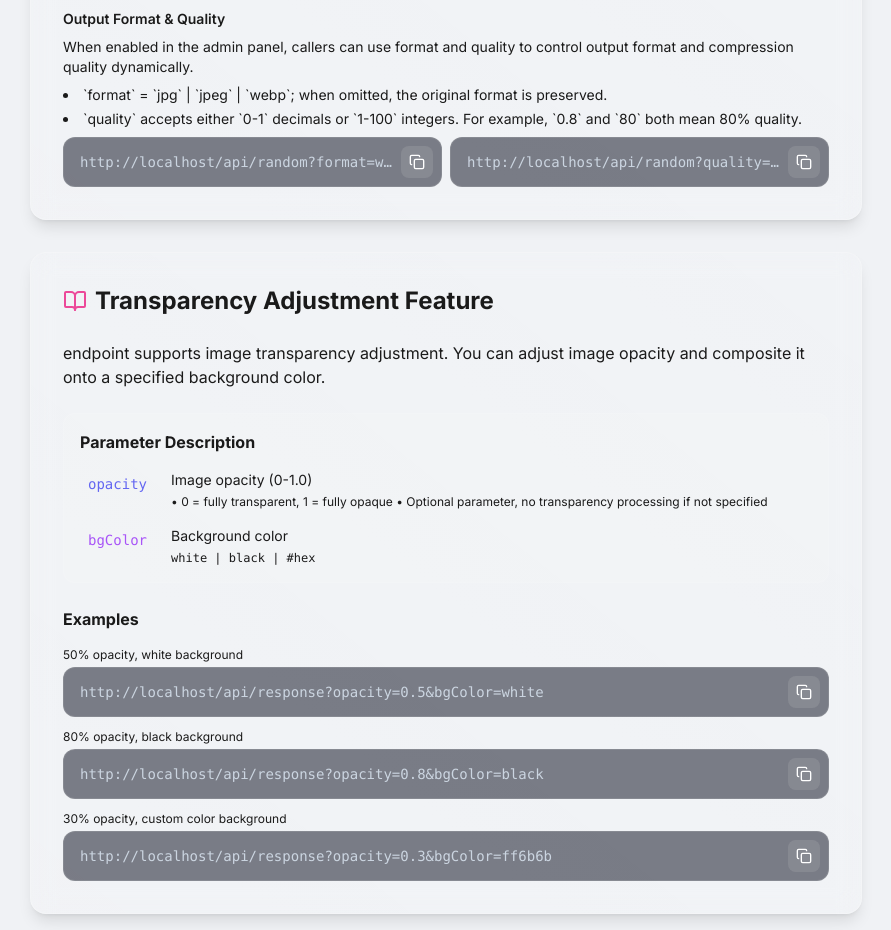
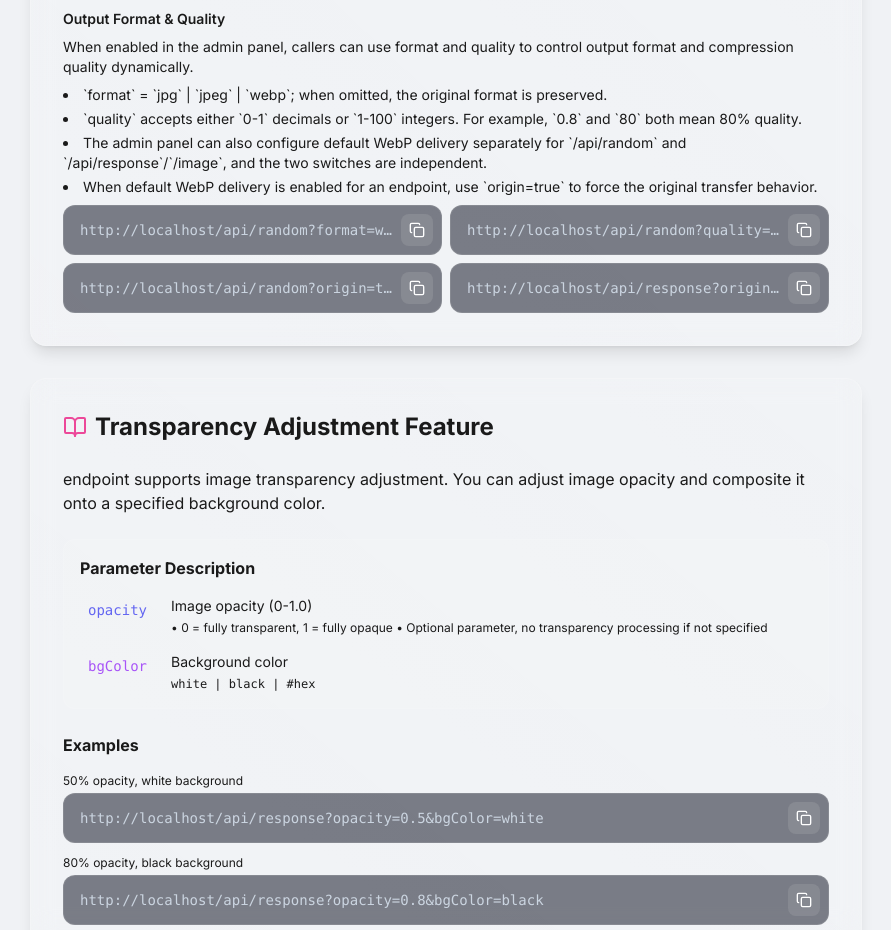
Before and after one commit to Aierlanta/Cloudinary-photo, a Next.js app: page /api/docs in a window 1280 px wide. Shown: the part 1680-2610 px from the top of the page, without its empty margins (194-1085 px from the left). Built offline with nearby package versions, Linux system fonts and the light colour scheme; no server answers.

Commit message:
feat: 更新API文档，添加WebP传输和原始传输的说明及示例

```diff
--- a/src/app/api/docs/page.tsx
+++ b/src/app/api/docs/page.tsx
@@ -283,11 +283,15 @@ function APIDocsContent() {
                 <ul className="list-disc list-inside space-y-1">
                   <li>{t.apiDocs.outputFormatNote}</li>
                   <li>{t.apiDocs.outputQualityNote}</li>
+                  <li>{t.apiDocs.outputDefaultWebpNote}</li>
+                  <li>{t.apiDocs.outputOriginNote}</li>
                 </ul>
                 <div className="grid gap-2 sm:grid-cols-2">
                   {[
                     { id: "output-webp", label: t.apiDocs.exampleFormatWebp, url: "/api/random?format=webp" },
                     { id: "output-quality", label: t.apiDocs.exampleQuality80, url: "/api/random?quality=0.8" },
+                    { id: "output-origin-random", label: t.apiDocs.exampleOriginRandom, url: "/api/random?origin=true" },
+                    { id: "output-origin-response", label: t.apiDocs.exampleOriginResponse, url: "/api/response?origin=true" },
                   ].map((ex) => (
                     <div key={ex.id} className="bg-slate-950/50 rounded-xl p-2 pl-4 border border-white/10 flex items-center gap-2">
                       <code className="flex-1 font-mono text-xs sm:text-sm text-slate-300 truncate">
--- a/src/i18n/locales/en.ts
+++ b/src/i18n/locales/en.ts
@@ -700,12 +700,16 @@ export const en: Translations = {
     outputControlDesc: 'When enabled in the admin panel, callers can use format and quality to control output format and compression quality dynamically.',
     outputFormatNote: '`format` = `jpg` | `jpeg` | `webp`; when omitted, the original format is preserved.',
     outputQualityNote: '`quality` accepts either `0-1` decimals or `1-100` integers. For example, `0.8` and `80` both mean 80% quality.',
+    outputDefaultWebpNote: 'The admin panel can also configure default WebP delivery separately for `/api/random` and `/api/response`/`/image`, and the two switches are independent.',
+    outputOriginNote: 'When default WebP delivery is enabled for an endpoint, use `origin=true` to force the original transfer behavior.',
     exampleLandscapeRandom: 'Random landscape',
     exampleLandscapeResponse: 'Direct landscape',
     exampleResizeCover: 'Resize 800x600 cover',
     exampleResizeContain: 'Resize 800x600 contain',
     exampleFormatWebp: 'Return WebP format',
     exampleQuality80: 'Return at 80% quality',
+    exampleOriginRandom: 'Random endpoint fallback to origin',
+    exampleOriginResponse: 'Response endpoint fallback to origin',
     transparencyAdjustment: 'Transparency Adjustment Feature',
     transparencyIntro: 'endpoint supports image transparency adjustment. You can adjust image opacity and composite it onto a specified background color.',
     parameterDescription: 'Parameter Description',
--- a/src/i18n/locales/zh.ts
+++ b/src/i18n/locales/zh.ts
@@ -698,12 +698,16 @@ export const zh: Translations = {
     outputControlDesc: '当管理后台启用了对应开关后，可以通过 format 和 quality 动态控制返回图片的格式与压缩质量。',
     outputFormatNote: '`format` = `jpg` | `jpeg` | `webp`，不传时保持原图格式。',
     outputQualityNote: '`quality` 支持 `0-1` 小数或 `1-100` 整数，例如 `0.8` 与 `80` 都表示 80% 质量。',
+    outputDefaultWebpNote: '管理后台还可以分别为 `/api/random` 与 `/api/response`/`/image` 配置“默认使用 WebP 传输”，两者互不影响。',
+    outputOriginNote: '当某个端点启用了默认 WebP 传输时，可通过 `origin=true` 强制回退到原始传输逻辑。',
     exampleLandscapeRandom: '随机横图',
     exampleLandscapeResponse: '直接响应横图',
     exampleResizeCover: '缩放 800x600 cover',
     exampleResizeContain: '缩放 800x600 contain',
     exampleFormatWebp: '返回 WebP 格式',
     exampleQuality80: '按 80% 质量返回',
+    exampleOriginRandom: 'random 端点回退原始传输',
+    exampleOriginResponse: 'response 端点回退原始传输',
     transparencyAdjustment: '透明度调整功能',
     transparencyIntro: '端点支持图片透明度调整功能，可以通过参数调整图片的不透明度并合成到指定背景颜色上。',
     parameterDescription: '参数说明',
--- a/src/i18n/types.ts
+++ b/src/i18n/types.ts
@@ -715,12 +715,16 @@ export interface Translations {
     outputControlDesc: string;
     outputFormatNote: string;
     outputQualityNote: string;
+    outputDefaultWebpNote: string;
+    outputOriginNote: string;
     exampleLandscapeRandom: string;
     exampleLandscapeResponse: string;
     exampleResizeCover: string;
     exampleResizeContain: string;
     exampleFormatWebp: string;
     exampleQuality80: string;
+    exampleOriginRandom: string;
+    exampleOriginResponse: string;
     transparencyAdjustment: string;
     transparencyIntro: string;
     parameterDescription: string;
```
Also changed, not shown: 1 other file (tests, documents, lock files or other folders).
